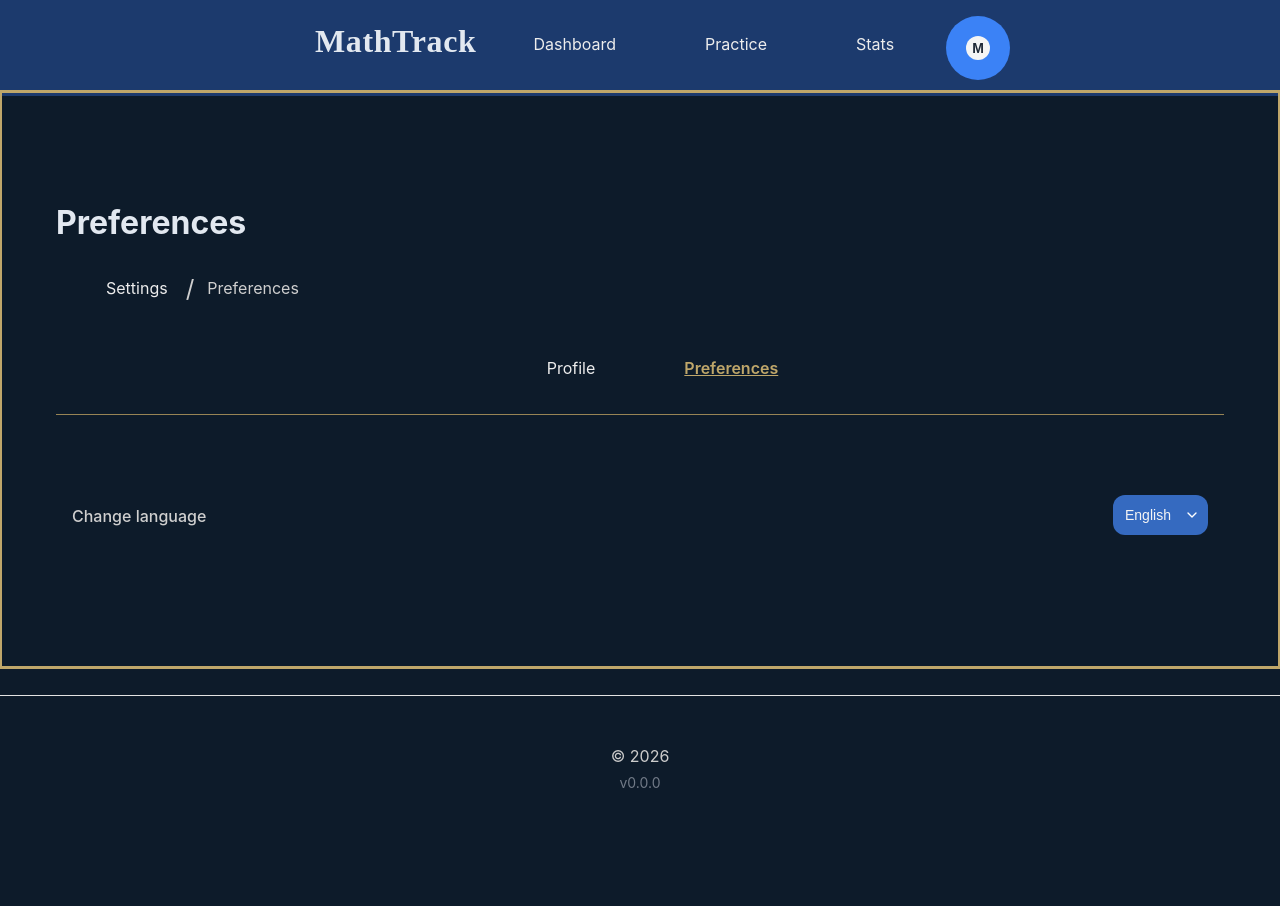
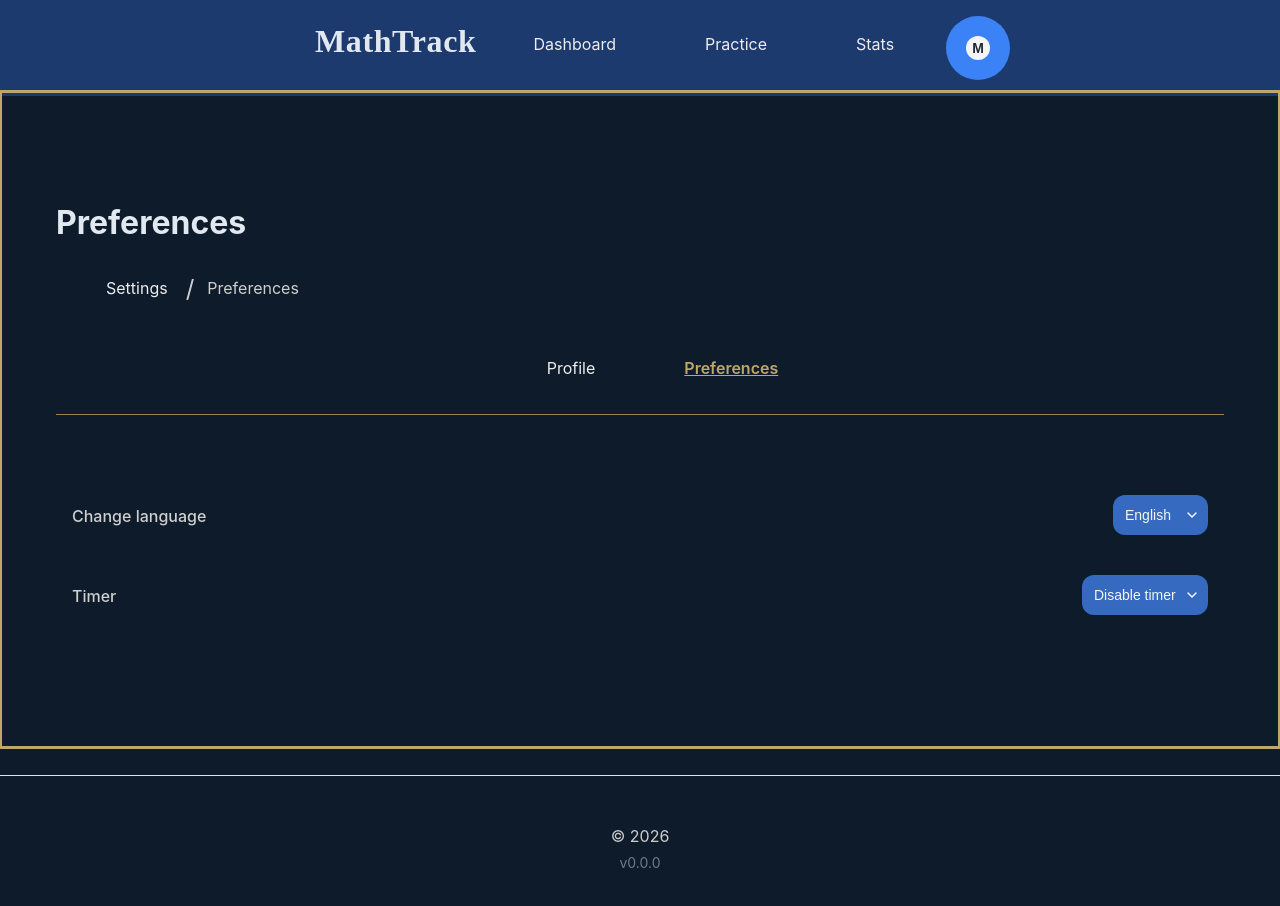
Before and after one commit to LuisDev912/EduMath-Track, a React (Vite) app in the folder frontend/: page /settings/preferences in a window 1280 px wide. Shown: the top 906 px of the page. Before the commit the page ends 835 px from the top, so only its background shows below. Built offline with nearby package versions, Linux system fonts and the light colour scheme.

Commit message:
feat(settings): add settings to disable and enable the timer

```diff
--- a/frontend/src/features/settings/pages/PreferencesSettings.tsx
+++ b/frontend/src/features/settings/pages/PreferencesSettings.tsx
@@ -23,6 +23,20 @@ export default function PreferencesSettings() {
                     localStorage.setItem("language", value);
                 }}
             />
+
+            <SettingsItem
+                title={t("settings.preferences.timer.title")}
+                actionType="select"
+                value={localStorage.getItem("timerEnabled") === "true" ? "enable" : "disable"}
+                options={[
+                    { value: "enable", label: t("settings.preferences.timer.enable") },
+                    { value: "disable", label: t("settings.preferences.timer.disable") }
+                ]}
+                action={(value) => {
+                    if (!value) return;
+                    localStorage.setItem("timerEnabled", value === "enable" ? "true" : "false");
+                }}
+            />
         </div>
     );
 };
```
